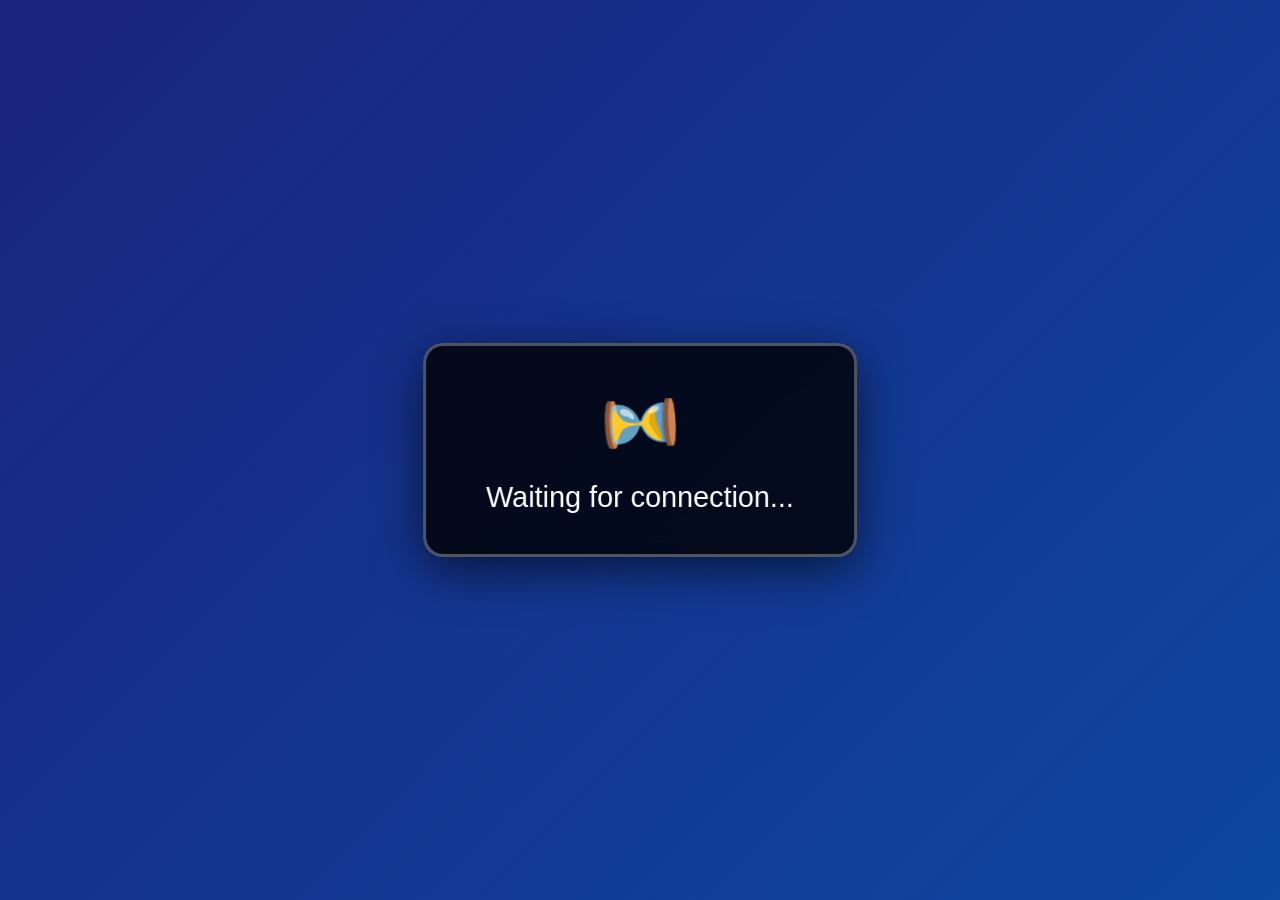
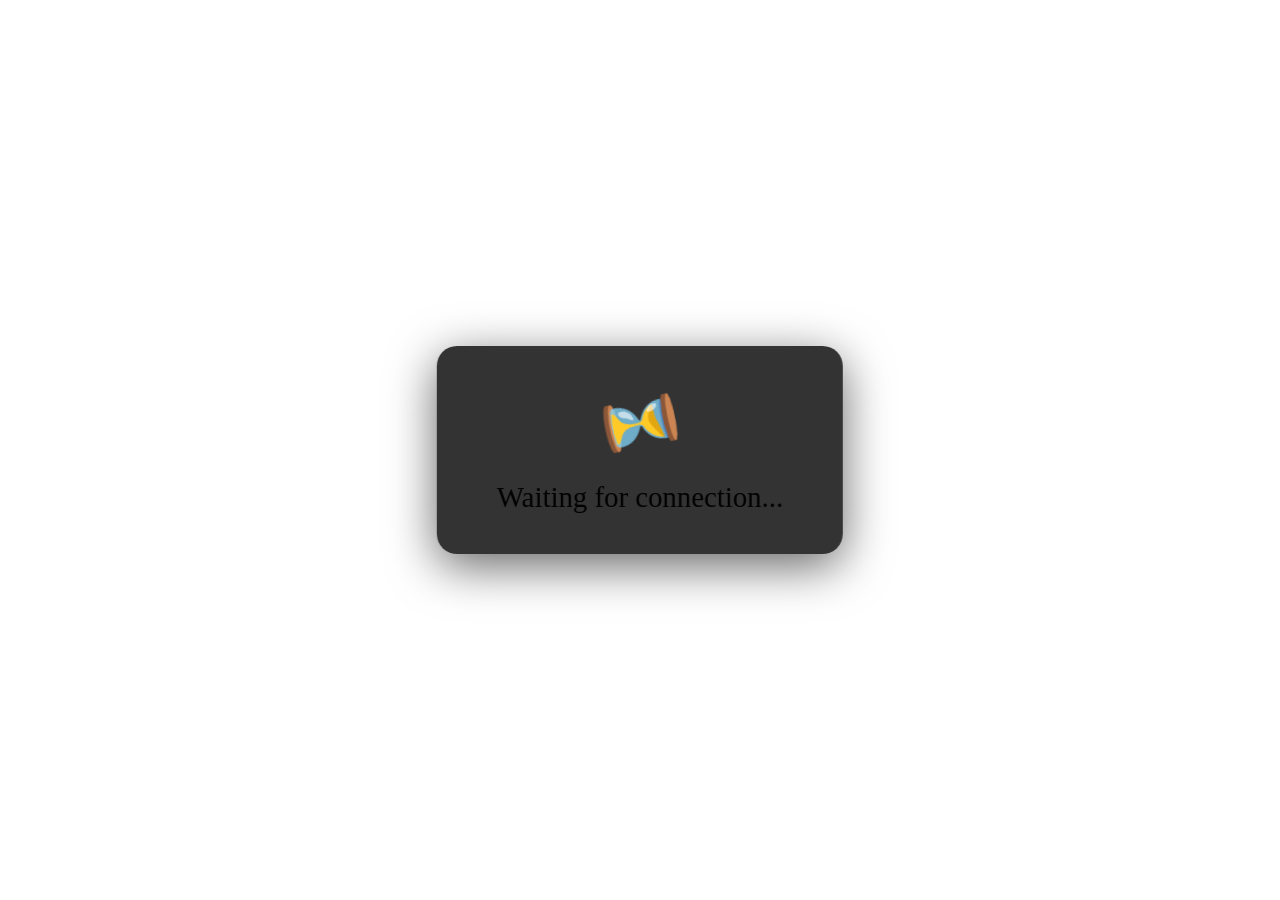

design(cast): reskin the cast board to the app + mirror the selected theme

--- a/src/cast-receiver.css
+++ b/src/cast-receiver.css
@@ -12,9 +12,9 @@
 }
 
 body {
-  font-family: 'Roboto', 'Helvetica Neue', 'Arial', sans-serif;
-  background: linear-gradient(135deg, #1a237e 0%, #0d47a1 100%);
-  color: white;
+  font-family: var(--font-body);
+  background: var(--bg-primary);
+  color: var(--text-primary);
   padding: 40px;
   min-height: 100vh;
   overflow-y: auto;
@@ -34,13 +34,13 @@ body {
   align-items: baseline;
   margin-bottom: 30px;
   padding-bottom: 20px;
-  border-bottom: 3px solid rgba(255, 255, 255, 0.2);
+  border-bottom: 3px solid var(--border-subtle);
 }
 
 #round-info {
   font-size: 2rem;
   font-weight: 700;
-  color: #ffeb3b;
+  color: var(--accent-primary);
   text-transform: uppercase;
   letter-spacing: 0.05em;
 }
@@ -48,7 +48,7 @@ body {
 #category-info {
   font-size: 1.6rem;
   font-weight: 500;
-  color: rgba(255, 255, 255, 0.9);
+  color: var(--text-secondary);
   text-align: right;
 }
 
@@ -60,17 +60,17 @@ body {
   opacity: 0.8;
   text-transform: uppercase;
   letter-spacing: 0.1em;
-  color: #ffeb3b;
+  color: var(--accent-primary);
 }
 
 /* Content Containers */
 #question-container,
 #answer-container {
-  background: rgba(255, 255, 255, 0.1);
+  background: var(--surface);
   border-radius: 16px;
   padding: 30px;
   margin-bottom: 25px;
-  border: 2px solid rgba(255, 255, 255, 0.15);
+  border: 2px solid var(--surface-hover);
   backdrop-filter: blur(10px);
   box-shadow: 0 8px 32px rgba(0, 0, 0, 0.3);
   transition: all 0.3s ease;
@@ -78,7 +78,7 @@ body {
 
 #question-container:hover,
 #answer-container:hover {
-  border-color: rgba(255, 255, 255, 0.3);
+  border-color: var(--border-medium);
   box-shadow: 0 12px 40px rgba(0, 0, 0, 0.4);
 }
 
@@ -86,20 +86,20 @@ body {
 .content-text {
   font-size: 2.2rem;
   line-height: 1.5;
-  color: white;
+  color: var(--text-primary);
   font-weight: 400;
 }
 
 .content-text strong,
 .content-text b {
   font-weight: 700;
-  color: #ffeb3b;
+  color: var(--accent-primary);
 }
 
 .content-text em,
 .content-text i {
   font-style: italic;
-  color: #81d4fa;
+  color: var(--accent-secondary);
 }
 
 /* Buzz Status */
@@ -139,21 +139,21 @@ body {
 }
 
 .buzz-indicator.correct {
-  background: linear-gradient(135deg, #43a047 0%, #66bb6a 100%);
-  border-color: #81c784;
-  color: white;
+  background: var(--success);
+  border-color: var(--success);
+  color: var(--text-primary);
 }
 
 .buzz-indicator.incorrect {
-  background: linear-gradient(135deg, #e53935 0%, #ef5350 100%);
-  border-color: #ef5350;
-  color: white;
+  background: var(--error);
+  border-color: var(--error);
+  color: var(--text-primary);
 }
 
 .buzz-indicator.pending {
-  background: linear-gradient(135deg, #fb8c00 0%, #ffa726 100%);
-  border-color: #ffb74d;
-  color: white;
+  background: var(--warning);
+  border-color: var(--warning);
+  color: var(--text-primary);
 }
 
 .buzz-indicator::before {
@@ -185,35 +185,35 @@ body {
 }
 
 .team-score {
-  background: rgba(255, 255, 255, 0.15);
+  background: var(--surface-hover);
   border-radius: 12px;
   padding: 25px 30px;
   display: flex;
   justify-content: space-between;
   align-items: center;
   font-size: 1.8rem;
-  border: 2px solid rgba(255, 255, 255, 0.2);
+  border: 2px solid var(--border-subtle);
   transition: all 0.3s ease;
   backdrop-filter: blur(10px);
   box-shadow: 0 4px 16px rgba(0, 0, 0, 0.3);
 }
 
 .team-score:hover {
-  border-color: rgba(255, 255, 255, 0.4);
+  border-color: var(--border-strong);
   transform: translateY(-4px);
   box-shadow: 0 8px 24px rgba(0, 0, 0, 0.4);
 }
 
 .team-name {
   font-weight: 600;
-  color: white;
+  color: var(--text-primary);
   flex: 1;
 }
 
 .team-points {
   font-size: 2.6rem;
   font-weight: 800;
-  color: #ffeb3b;
+  color: var(--accent-primary);
   text-shadow: 0 2px 8px rgba(0, 0, 0, 0.3);
   min-width: 80px;
   text-align: right;
@@ -242,7 +242,7 @@ body {
 .app-title {
   font-size: 4.5rem;
   font-weight: 800;
-  color: #ffeb3b;
+  color: var(--accent-primary);
   text-shadow: 0 4px 16px rgba(255, 235, 59, 0.4);
   letter-spacing: 0.05em;
   margin-bottom: 10px;
@@ -251,7 +251,7 @@ body {
 .subtitle {
   font-size: 2rem;
   font-weight: 400;
-  color: rgba(255, 255, 255, 0.8);
+  color: var(--text-secondary);
   letter-spacing: 0.15em;
   text-transform: uppercase;
 }
@@ -259,7 +259,7 @@ body {
 .join-code-section {
   text-align: center;
   padding: 40px;
-  background: rgba(255, 255, 255, 0.1);
+  background: var(--surface);
   border-radius: 20px;
   border: 3px solid rgba(255, 235, 59, 0.3);
   backdrop-filter: blur(10px);
@@ -270,7 +270,7 @@ body {
   font-size: 5rem;
   font-weight: 900;
   font-family: 'Courier New', monospace;
-  color: #ffeb3b;
+  color: var(--accent-primary);
   letter-spacing: 0.3em;
   text-shadow: 0 4px 16px rgba(255, 235, 59, 0.5);
   margin-top: 10px;
@@ -285,10 +285,10 @@ body {
 }
 
 .config-info-item {
-  background: rgba(255, 255, 255, 0.1);
+  background: var(--surface);
   border-radius: 16px;
   padding: 25px 30px;
-  border: 2px solid rgba(255, 255, 255, 0.2);
+  border: 2px solid var(--border-subtle);
   backdrop-filter: blur(10px);
   box-shadow: 0 4px 16px rgba(0, 0, 0, 0.3);
   text-align: center;
@@ -297,7 +297,7 @@ body {
 .info-label {
   font-size: 1.2rem;
   font-weight: 600;
-  color: rgba(255, 255, 255, 0.7);
+  color: var(--text-muted);
   text-transform: uppercase;
   letter-spacing: 0.1em;
   margin-bottom: 10px;
@@ -306,7 +306,7 @@ body {
 .info-value {
   font-size: 1.8rem;
   font-weight: 700;
-  color: white;
+  color: var(--text-primary);
 }
 
 .teams-section {
@@ -322,10 +322,10 @@ body {
 }
 
 .config-team {
-  background: rgba(255, 255, 255, 0.1);
+  background: var(--surface);
   border-radius: 16px;
   padding: 25px;
-  border: 2px solid rgba(255, 255, 255, 0.2);
+  border: 2px solid var(--border-subtle);
   backdrop-filter: blur(10px);
   box-shadow: 0 4px 16px rgba(0, 0, 0, 0.3);
 }
@@ -333,7 +333,7 @@ body {
 .config-team-name {
   font-size: 2rem;
   font-weight: 700;
-  color: #ffeb3b;
+  color: var(--accent-primary);
   margin-bottom: 15px;
   display: flex;
   align-items: center;
@@ -348,7 +348,7 @@ body {
   height: 32px;
   padding: 0 10px;
   border-radius: 16px;
-  background: linear-gradient(135deg, #ffeb3b 0%, #ffc107 100%);
+  background: linear-gradient(135deg, var(--accent-primary) 0%, #ffc107 100%);
   color: #1a237e;
   font-size: 1rem;
   font-weight: 800;
@@ -368,19 +368,19 @@ body {
   background: rgba(255, 255, 255, 0.05);
   border-radius: 8px;
   font-size: 1.4rem;
-  color: white;
+  color: var(--text-primary);
 }
 
 .config-player::before {
   content: '●';
-  color: #81d4fa;
+  color: var(--accent-secondary);
   font-size: 0.8rem;
 }
 
 .waiting-message {
   font-size: 1.8rem;
   font-weight: 500;
-  color: rgba(255, 255, 255, 0.6);
+  color: var(--text-muted);
   text-align: center;
   animation: pulse-opacity 2s ease-in-out infinite;
 }
@@ -409,7 +409,7 @@ body {
   padding: 40px 60px;
   background: rgba(0, 0, 0, 0.8);
   border-radius: 20px;
-  border: 3px solid rgba(255, 255, 255, 0.3);
+  border: 3px solid var(--border-medium);
   backdrop-filter: blur(20px);
   box-shadow: 0 12px 48px rgba(0, 0, 0, 0.6);
   z-index: 1000;
@@ -438,7 +438,7 @@ body {
 .status-text {
   font-size: 1.8rem;
   font-weight: 500;
-  color: white;
+  color: var(--text-primary);
 }
 
 /* Responsive Adjustments for Smaller Screens */
@@ -496,3 +496,15 @@ body {
     grid-template-columns: 1fr;
   }
 }
+
+
+/* ===== App design language: display chrome + serif reading surface ===== */
+.app-title, .section-label, .config-label, .team-name, .score-value,
+.round-number, .category, #config-game-mode, .player-count-badge {
+  font-family: var(--font-display) !important;
+  letter-spacing: -0.005em;
+}
+.section-label, .config-label, .category { text-transform: uppercase; letter-spacing: 0.12em; }
+.score-value, .join-code-display, .player-count-badge { font-variant-numeric: tabular-nums; }
+/* the question/answer are the packet being read -> serif */
+#question-text, #answer-text, .question-text, .answer-text { font-family: var(--font-serif) !important; line-height: 1.5; }
